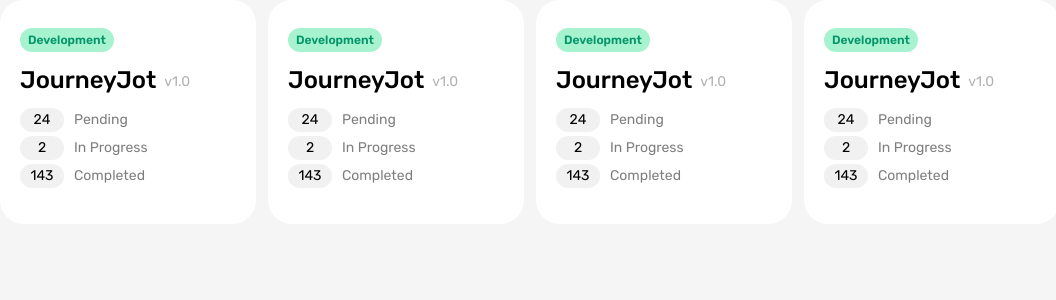
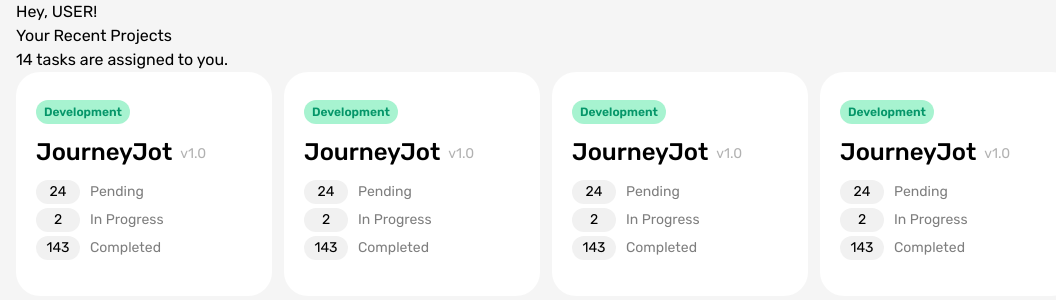
Before and after one commit to krishabbashyal/firebase-task-manager, a Vue app in the folder frontend/: page / in a window 1280 px wide. Shown: the top 300 px of the page, without its empty margins (0-1056 px from the left). Built offline with nearby package versions, Linux system fonts and the light colour scheme.

Commit message:
finished the card scroller and started working on header

```diff
--- a/frontend/src/App.vue
+++ b/frontend/src/App.vue
@@ -1,25 +1,23 @@
 <template class="">
-  <div class="leave-this-class">
-    <div class="flex overflow-x-auto">
-      <project-card/>
-      <project-card/>
-      <project-card/>
-      <project-card/>
+  <div class="leave-this-class mx-4">
+    <div>
+      <p>Hey, USER!</p>
+      <p>Your Recent Projects</p>
+      <p>14 tasks are assigned to you.</p>
     </div>
+    <card-scroller/>
   </div>
 </template>
 
 <script>
-import ProjectCard from './components/ProjectCard.vue'
-
-
+import CardScroller from './components/CardScroller.vue';
 
 export default {
   components: {
-    ProjectCard
+    CardScroller,
   },
   name: "App",
-}
+};
 </script>
 
 <style>
--- a/frontend/src/components/CardScroller.vue
+++ b/frontend/src/components/CardScroller.vue
@@ -1,29 +1,32 @@
 <template class="">
-  <div class="leave-this-class">
-    <div class="flex overflow-x-auto">
-      <project-card/>
-      <project-card/>
-      <project-card/>
-      <project-card/>
+    <div class="flex overflow-x-auto container">
+      <project-card />
+      <project-card />
+      <project-card />
+      <project-card />
     </div>
-  </div>
 </template>
 
 <script>
-import ProjectCard from './components/ProjectCard.vue'
-
-
+import ProjectCard from "./ProjectCard.vue";
 
 export default {
   components: {
-    ProjectCard
+    ProjectCard,
   },
   name: "CardScroller",
-}
+};
 </script>
 
 <style scoped>
-
-
-
+.container {
+  overflow-y: scroll;
+  scrollbar-width: none; /* Firefox */
+  -ms-overflow-style: none; /* Internet Explorer 10+ */
+}
+.container::-webkit-scrollbar {
+  /* WebKit */
+  width: 0;
+  height: 0;
+}
 </style>
```
Also changed, not shown: frontend/src/components/NavagationBar.vue (added).
